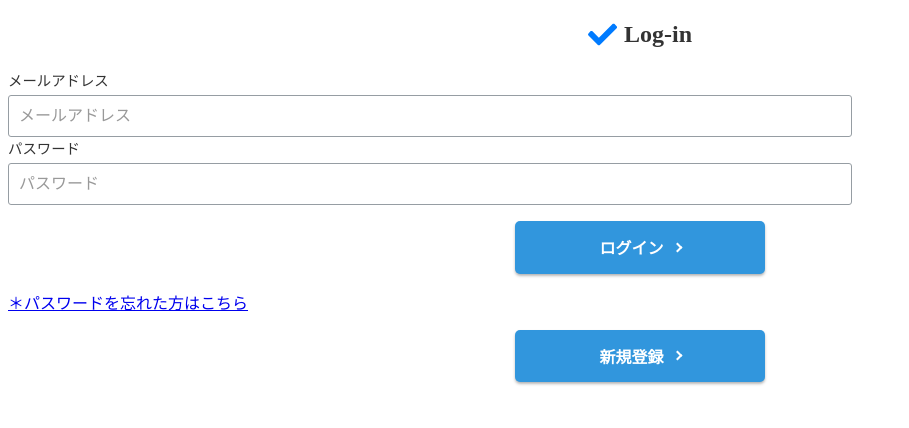
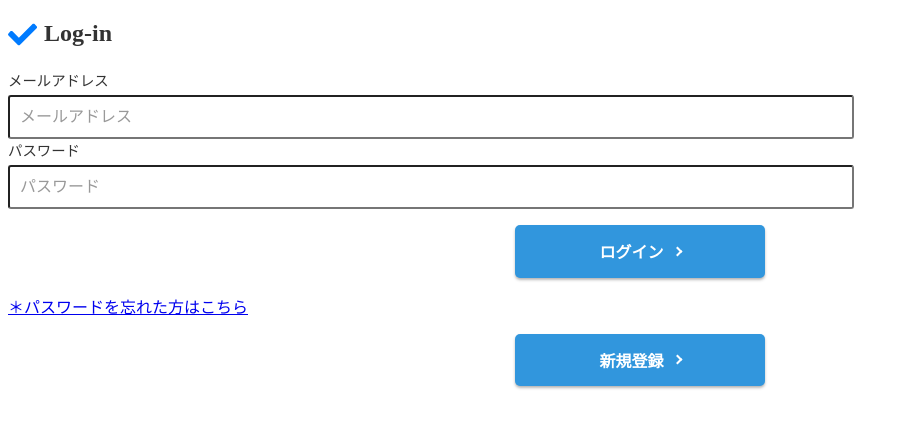
Before and after one commit to katuomirin/tynT, a PHP site: page /login/login.php in a window 1280 px wide. Shown: the top 428 px of the page, without its empty margins (0-909 px from the left). Run offline with PHP 8.4, Linux system fonts and the light colour scheme.

Commit message:
Update q.css

```diff
--- a/shoppingsite/css/q.css
+++ b/shoppingsite/css/q.css
@@ -2,7 +2,10 @@
 
 .heading-027 {
     display: flex;
+<<<<<<< HEAD
     justify-content: center;
+=======
+>>>>>>> 35cc4b45b06058447d0e503523f8d39918f0464b
     align-items: center;
     gap: 0 7px;
     color: #333333;
@@ -30,8 +33,11 @@
 .textbox-001 {
     width: 65%;
     padding: 8px 10px;
+<<<<<<< HEAD
     justify-content: center;
     align-items: center;
+=======
+>>>>>>> 35cc4b45b06058447d0e503523f8d39918f0464b
     border: 1px solid #969da3;
     border-radius: 3px;
     font-size: 1em;
```
